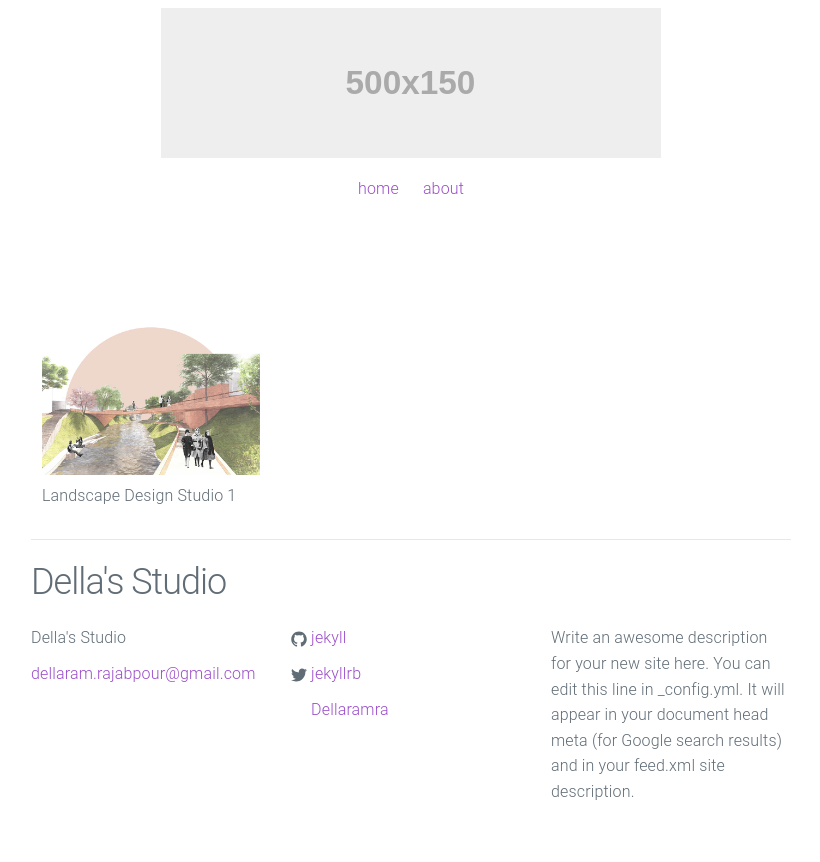
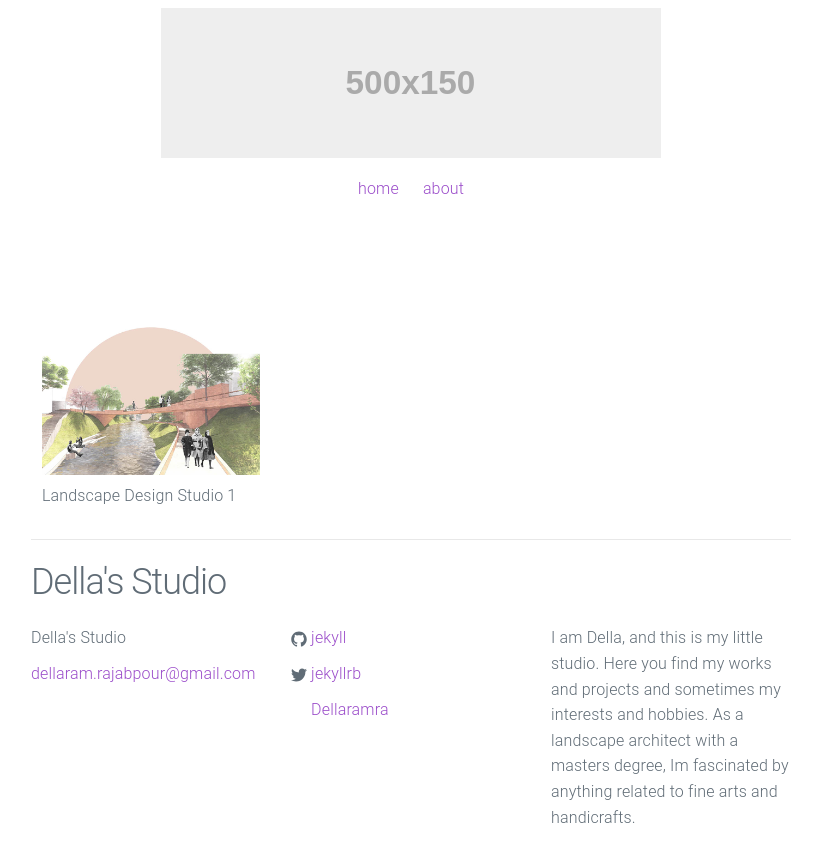
Before and after one commit to dellastudio/dellastudio.github.io, a Jekyll site: the page built from index.html, in a window 1280 px wide. Shown: the top 862 px of the page, without its empty margins (229-1049 px from the left). Built offline with Jekyll 4.4.1, drawn with Linux system fonts in a browser that asks for light colours.

Commit message:
projects

```diff
--- a/_config.yml
+++ b/_config.yml
@@ -2,9 +2,9 @@
 title: Della's Studio
 email: dellaram.rajabpour@gmail.com
 description: > # this means to ignore newlines until "baseurl:"
-  Write an awesome description for your new site here. You can edit this
-  line in _config.yml. It will appear in your document head meta (for
-  Google search results) and in your feed.xml site description.
+  I am Della, and this is my little studio.
+  Here you find my works and projects and sometimes my interests and hobbies.
+  As a landscape architect with a masters degree, Im fascinated by anything related to fine arts and handicrafts.
 baseurl: "" # the subpath of your site, e.g. /blog
 url: "http://www.dellastudio.com" # the base hostname & protocol for your site
 twitter_username: jekyllrb
```
